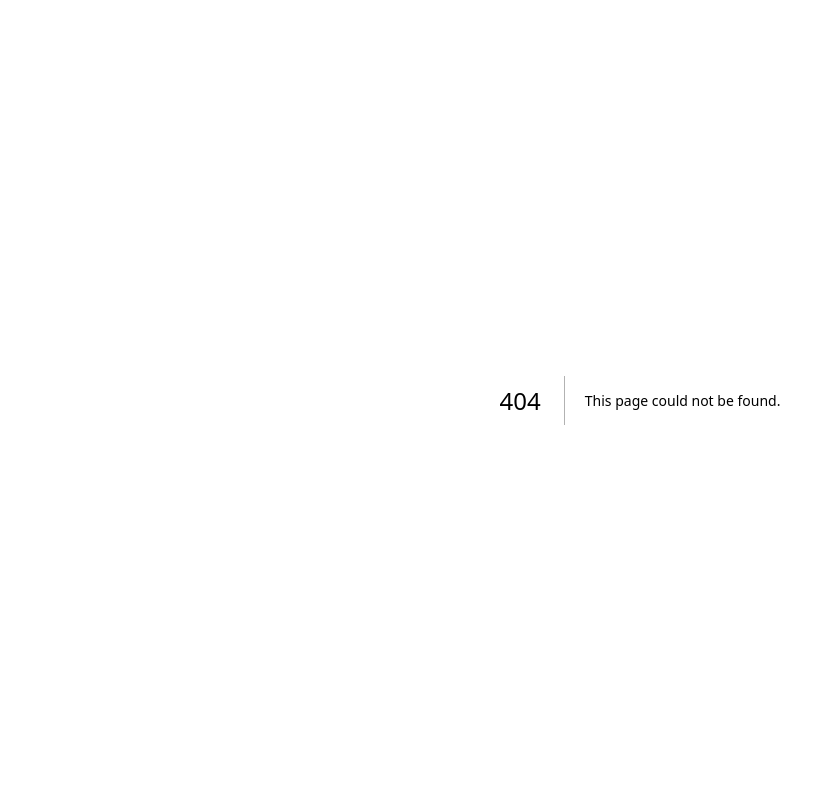
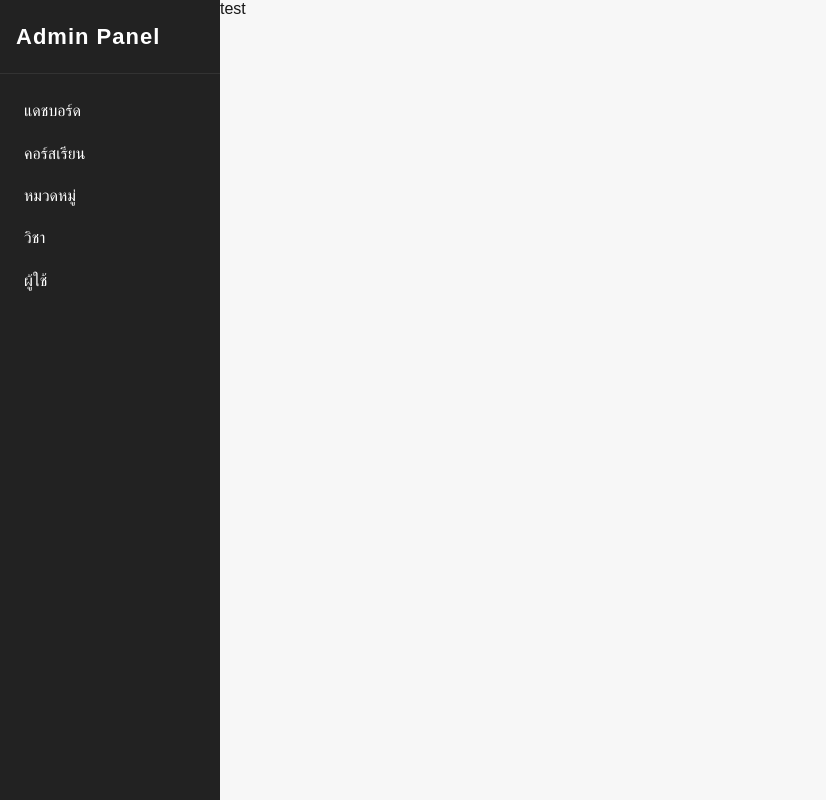
Before and after one commit to ptttutor/e-learning-backoffice, a Next.js app: page /admin in a window 1280 px wide. Before the commit this address had no page. Shown: the whole page, without its empty margins (0-826 px from the left). Built offline with nearby package versions, Linux system fonts and the light colour scheme.

Commit message:
feat: adding course

```diff
--- a/package.json
+++ b/package.json
@@ -18,7 +18,7 @@
     "@ant-design/icons": "^6.0.0",
     "@ant-design/nextjs-registry": "^1.1.0",
     "@prisma/client": "^6.14.0",
-    "antd": "^5.27.1",
+    "antd": "^5.12.8",
     "bcryptjs": "^3.0.2",
     "next": "15.5.0",
     "pg": "^8.16.3",
--- /dev/null
+++ b/src/app/admin/courses/page.js
@@ -0,0 +1,156 @@
+"use client";
+import { useEffect, useState } from "react";
+import { Table, Button, Space, Modal, Form, Input, InputNumber, Select, message } from "antd";
+
+const { Option } = Select;
+
+export default function AdminCoursesPage() {
+  const [courses, setCourses] = useState([]);
+  const [loading, setLoading] = useState(false);
+  const [modalOpen, setModalOpen] = useState(false);
+  const [editing, setEditing] = useState(null);
+  const [form] = Form.useForm();
+
+  // Fetch courses
+  const fetchCourses = async () => {
+    setLoading(true);
+    try {
+      const res = await fetch("/api/admin/courses");
+      const data = await res.json();
+      setCourses(data.data || []);
+    } catch (e) {
+      message.error("โหลดข้อมูลคอร์สไม่สำเร็จ");
+    }
+    setLoading(false);
+  };
+
+  useEffect(() => {
+    fetchCourses();
+  }, []);
+
+  // Create or update course
+  const handleOk = async () => {
+    try {
+      const values = await form.validateFields();
+      let res;
+      if (editing) {
+        res = await fetch(`/api/admin/courses/${editing.id}`, {
+          method: "PUT",
+          headers: { "Content-Type": "application/json" },
+          body: JSON.stringify(values),
+        });
+      } else {
+        res = await fetch("/api/admin/courses", {
+          method: "POST",
+          headers: { "Content-Type": "application/json" },
+          body: JSON.stringify(values),
+        });
+      }
+      const data = await res.json();
+      if (data.success) {
+        message.success(editing ? "แก้ไขคอร์สสำเร็จ" : "สร้างคอร์สสำเร็จ");
+        setModalOpen(false);
+        setEditing(null);
+        form.resetFields();
+        fetchCourses();
+      } else {
+        message.error(data.error || "เกิดข้อผิดพลาด");
+      }
+    } catch (e) {
+      // validation error
+    }
+  };
+
+  // Delete course
+  const handleDelete = async (id) => {
+    Modal.confirm({
+      title: "ยืนยันการลบคอร์ส?",
+      onOk: async () => {
+        const res = await fetch(`/api/admin/courses/${id}`, { method: "DELETE" });
+        const data = await res.json();
+        if (data.success) {
+          message.success("ลบคอร์สสำเร็จ");
+          fetchCourses();
+        } else {
+          message.error(data.error || "เกิดข้อผิดพลาด");
+        }
+      },
+    });
+  };
+
+  // Open modal for create/edit
+  const openModal = (record) => {
+    setEditing(record || null);
+    setModalOpen(true);
+    if (record) {
+      form.setFieldsValue(record);
+    } else {
+      form.resetFields();
+    }
+  };
+
+  const columns = [
+    { title: "ชื่อคอร์ส", dataIndex: "title" },
+    { title: "ราคา", dataIndex: "price", render: (v) => v || 0 },
+    { title: "สถานะ", dataIndex: "status" },
+    { title: "ผู้สอน", dataIndex: ["instructor", "name"] },
+    { title: "หมวดหมู่", dataIndex: ["category", "name"] },
+    {
+      title: "การจัดการ",
+      render: (_, record) => (
+        <Space>
+          <Button onClick={() => openModal(record)}>แก้ไข</Button>
+          <Button danger onClick={() => handleDelete(record.id)}>ลบ</Button>
+        </Space>
+      ),
+    },
+  ];
+
+  return (
+    <div style={{ padding: 24 }}>
+      <h1>จัดการคอร์สเรียน</h1>
+      <Button type="primary" onClick={() => openModal(null)} style={{ marginBottom: 16 }}>
+        สร้างคอร์สใหม่
+      </Button>
+      <Table
+        columns={columns}
+        dataSource={courses}
+        rowKey="id"
+        loading={loading}
+        bordered
+      />
+      <Modal
+        open={modalOpen}
+        title={editing ? "แก้ไขคอร์ส" : "สร้างคอร์สใหม่"}
+        onCancel={() => { setModalOpen(false); setEditing(null); }}
+        onOk={handleOk}
+        destroyOnClose
+      >
+        <Form form={form} layout="vertical" preserve={false}>
+          <Form.Item name="title" label="ชื่อคอร์ส" rules={[{ required: true, message: "กรุณากรอกชื่อคอร์ส" }]}>
+            <Input />
+          </Form.Item>
+          <Form.Item name="description" label="รายละเอียด">
+            <Input.TextArea rows={3} />
+          </Form.Item>
+          <Form.Item name="price" label="ราคา">
+            <InputNumber min={0} style={{ width: "100%" }} />
+          </Form.Item>
+          <Form.Item name="status" label="สถานะ" rules={[{ required: true }]}>
+            <Select>
+              <Option value="DRAFT">ฉบับร่าง</Option>
+              <Option value="PUBLISHED">เผยแพร่</Option>
+              <Option value="CLOSED">ปิด</Option>
+            </Select>
+          </Form.Item>
+          <Form.Item name="instructorId" label="รหัสผู้สอน" rules={[{ required: true, message: "กรุณากรอกรหัสผู้สอน" }]}>
+            <Input />
+          </Form.Item>
+          <Form.Item name="categoryId" label="รหัสหมวดหมู่">
+            <Input />
+          </Form.Item>
+        </Form>
+      </Modal>
+    </div>
+  );
+}
--- /dev/null
+++ b/src/app/admin/layout.js
@@ -0,0 +1,90 @@
+"use client";
+
+const menuItems = [
+  {
+    key: "/admin/dashboard",
+    label: "แดชบอร์ด",
+    href: "/admin/dashboard",
+  },
+  {
+    key: "/admin/courses",
+    label: "คอร์สเรียน",
+    href: "/admin/courses",
+  },
+  {
+    key: "/admin/categories",
+    label: "หมวดหมู่",
+    href: "/admin/categories",
+  },
+  {
+    key: "/admin/subjects",
+    label: "วิชา",
+    href: "/admin/subjects",
+  },
+  {
+    key: "/admin/users",
+    label: "ผู้ใช้",
+    href: "/admin/users",
+  },
+];
+
+export default function AdminLayout({ children }) {
+  return (
+    <div style={{ display: "flex", minHeight: "100vh" }}>
+      {/* Sidebar */}
+      <div style={{
+        width: "220px",
+        backgroundColor: "#222",
+        color: "#fff",
+        position: "fixed",
+        height: "100vh",
+        overflowY: "auto"
+      }}>
+        <div style={{
+          fontWeight: "bold",
+          fontSize: "22px",
+          padding: "24px 16px",
+          borderBottom: "1px solid #333",
+          letterSpacing: "1px"
+        }}>
+          Admin Panel
+        </div>
+
+        <nav style={{ padding: "16px 0" }}>
+          {menuItems.map((item) => (
+            <a
+              key={item.key}
+              href={item.href}
+              style={{
+                display: "block",
+                padding: "12px 24px",
+                color: "#fff",
+                textDecoration: "none",
+                transition: "background-color 0.3s",
+              }}
+              onMouseEnter={(e) => {
+                e.target.style.backgroundColor = "#444";
+              }}
+              onMouseLeave={(e) => {
+                e.target.style.backgroundColor = "transparent";
+              }}
+            >
+              {item.label}
+            </a>
+          ))}
+        </nav>
+      </div>
+
+      {/* Main Content */}
+      <div style={{
+        marginLeft: "220px",
+        backgroundColor: "#f7f7f7",
+        minHeight: "100vh",
+        width: "calc(100% - 220px)",
+        padding: "0"
+      }}>
+        {children}
+      </div>
+    </div>
+  );
+}
--- /dev/null
+++ b/src/app/admin/page.js
@@ -0,0 +1,4 @@
+"use client";
+export default function Page() {
+  return <p>test</p>;
+}
--- a/src/app/layout.js
+++ b/src/app/layout.js
@@ -1,5 +1,15 @@
 import { Geist, Geist_Mono } from "next/font/google";
 import "./globals.css";
+import { Layout, Menu } from "antd";
+import "antd/dist/reset.css";
+import {
+  AppstoreOutlined,
+  BookOutlined,
+  UserOutlined,
+  DashboardOutlined,
+  TagsOutlined,
+} from "@ant-design/icons";
+
 const geistSans = Geist({
   variable: "--font-geist-sans",
   subsets: ["latin"],
@@ -16,6 +26,33 @@ export const metadata = {
 };
 
 export default function RootLayout({ children }) {
+  const menuItems = [
+    {
+      key: "/admin/dashboard",
+      icon: <DashboardOutlined />,
+      label: <a href="/admin/dashboard">แดชบอร์ด</a>,
+    },
+    {
+      key: "/admin/courses",
+      icon: <BookOutlined />,
+      label: <a href="/admin/courses">คอร์สเรียน</a>,
+    },
+    {
+      key: "/admin/categories",
+      icon: <TagsOutlined />,
+      label: <a href="/admin/categories">หมวดหมู่</a>,
+    },
+    {
+      key: "/admin/subjects",
+      icon: <AppstoreOutlined />,
+      label: <a href="/admin/subjects">วิชา</a>,
+    },
+    {
+      key: "/admin/users",
+      icon: <UserOutlined />,
+      label: <a href="/admin/users">ผู้ใช้</a>,
+    },
+  ];
   return (
     <html lang="en">
       <body>
--- /dev/null
+++ b/src/lib/prisma.js
@@ -0,0 +1,9 @@
+import { PrismaClient } from '@prisma/client';
+
+const globalForPrisma = globalThis;
+
+const prisma = globalForPrisma.prisma || new PrismaClient();
+
+if (process.env.NODE_ENV !== 'production') globalForPrisma.prisma = prisma;
+
+export default prisma;
```
Also changed, not shown: 1 other file (tests, documents, lock files or other folders).
